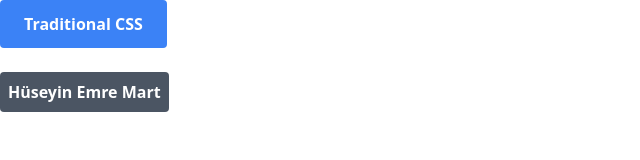
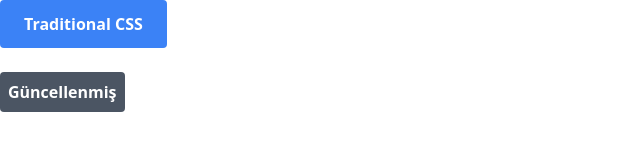
Before and after one commit to wisehezio13/classic-and-tailwind-css, a website built with Vite: page index.html in a window 1280 px wide. Shown: the whole page, without its empty margins (0-640 px from the left). Built offline with nearby package versions, Linux system fonts and the light colour scheme.

Commit message:
first commit v0.2

```diff
--- a/index.html
+++ b/index.html
@@ -16,7 +16,7 @@
   <br>
 
   <button class="bg-gray-600 text-white font-bold py-2 px-2 rounded hover:bg-gray-700 active:bg-gray-800">
-      Hüseyin Emre Mart
+      Güncellenmiş
   </button>
   </body>
 </html>
```
Also changed, not shown: README.md.
